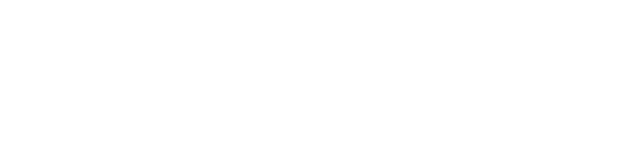
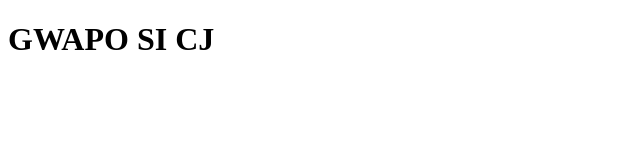
Before and after one commit to Tyson913/WAHHH, a plain HTML site: page index.html in a window 1280 px wide. Shown: the whole page, without its empty margins (0-640 px from the left). Drawn offline with Linux system fonts and the light colour scheme.

Commit message:
HHJVNBVN

```diff
--- a/index.html
+++ b/index.html
@@ -6,6 +6,7 @@
     <title>Document</title>
 </head>
 <body>
+    <h1>GWAPO SI CJ</h1>
 
 </body>
 </html>
```
